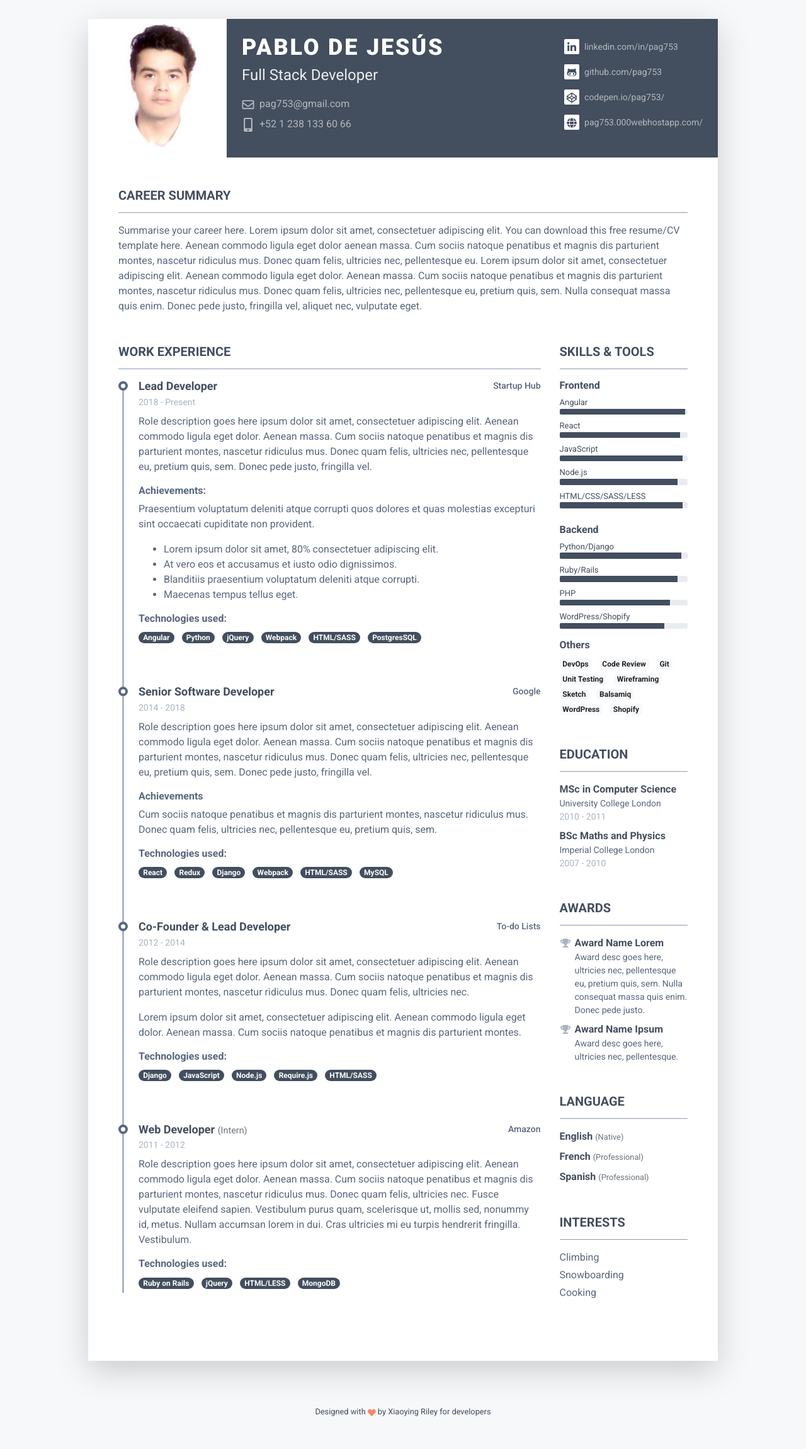
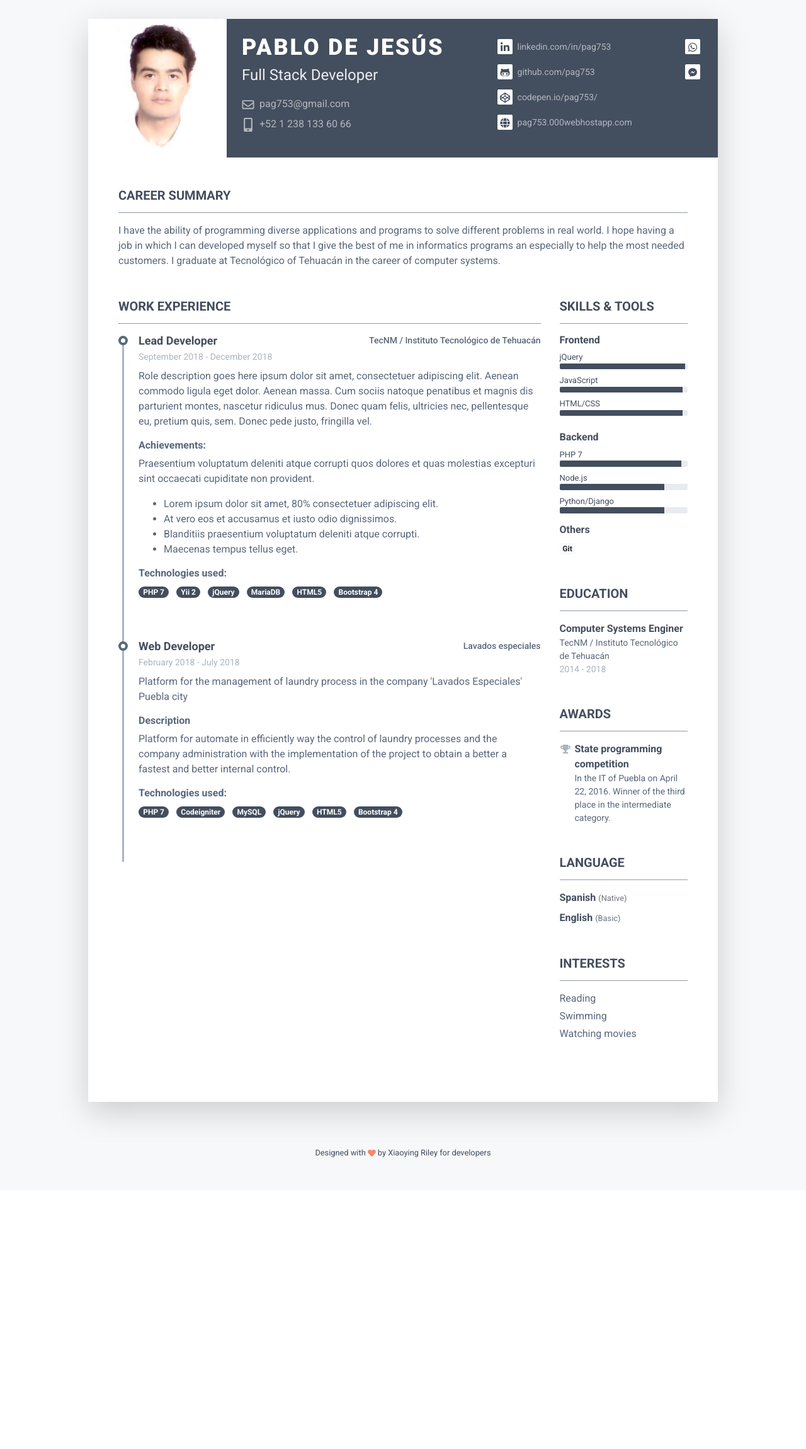
Before and after one commit to pag753/resume, a CodeIgniter app: page /database/ in a window 1280 px wide. Shown: the whole page at 63% size. After the commit the page ends 1837 px from the top, so only its background shows below. Run offline with CodeIgniter, Linux system fonts and the light colour scheme; some libraries are stand-ins or nearby versions.

Commit message:
Cambios en vista.

```diff
--- a/application/views/welcome_message.php
+++ b/application/views/welcome_message.php
@@ -40,7 +40,13 @@
 								<li class="mb-3"><a href="https://www.linkedin.com/in/pag753/" target="_blank"><span class="fa-container text-center mr-2"><i class="fab fa-linkedin-in fa-fw"></i></span>linkedin.com/in/pag753</a></li>
 								<li class="mb-3"><a href="https://github.com/pag753/" target="_blank"><span class="fa-container text-center mr-2"><i class="fab fa-github-alt fa-fw"></i></span>github.com/pag753</a></li>
 								<li class="mb-3"><a href="https://codepen.io/pag753/" target="_blank"><span class="fa-container text-center mr-2"><i class="fab fa-codepen fa-fw"></i></span>codepen.io/pag753/</a></li>
-								<li><a href="https://pag753.000webhostapp.com/" target="_blank"><span class="fa-container text-center mr-2"><i class="fas fa-globe"></i></span>pag753.000webhostapp.com/</a></li>
+								<li><a href="https://pag753.000webhostapp.com/" target="_blank"><span class="fa-container text-center mr-2"><i class="fas fa-globe"></i></span>pag753.000webhostapp.com</a></li>
+							</ul>
+						</div><!--//secondary-info-->
+						<div class="secondary-info ml-md-auto mt-2">
+							<ul class="resume-social list-unstyled">
+								<li class="mb-3"><a href="whatsapp://send?abid=+5212381336066&text=Hello%2C%20Pablo!" target="_blank"><span class="fa-container text-center mr-1"><i class="fab fa-whatsapp"></i></span></a></li>
+								<li class="mb-3"><a href="https://www.facebook.com/messages/t/PAdJGA" target="_blank"><span class="fa-container text-center mr-1"><i class="fab fa-facebook-messenger"></i></span></a></li>
 							</ul>
 						</div><!--//secondary-info-->
 					</div><!--//media-body-->
@@ -50,7 +56,7 @@
 				<section class="resume-section summary-section mb-5">
 					<h2 class="resume-section-title text-uppercase font-weight-bold pb-3 mb-3">Career Summary</h2>
 					<div class="resume-section-content">
-						<p class="mb-0">Summarise your career here. Lorem ipsum dolor sit amet, consectetuer adipiscing elit. You can download this free resume/CV template here. Aenean commodo ligula eget dolor aenean massa. Cum sociis natoque penatibus et magnis dis parturient montes, nascetur ridiculus mus. Donec quam felis, ultricies nec, pellentesque eu. Lorem ipsum dolor sit amet, consectetuer adipiscing elit. Aenean commodo ligula eget dolor. Aenean massa. Cum sociis natoque penatibus et magnis dis parturient montes, nascetur ridiculus mus. Donec quam felis, ultricies nec, pellentesque eu, pretium quis, sem. Nulla consequat massa quis enim. Donec pede justo, fringilla vel, aliquet nec, vulputate eget.</p>
+						<p class="mb-0">I have the ability of programming diverse applications and programs to solve different problems in real world. I hope having a job in which I can developed myself so that I give the best of me in informatics programs an especially to help the most needed customers. I graduate at Tecnológico of Tehuacán in the career of computer systems.</p>
 					</div>
 				</section><!--//summary-section-->
 				<div class="row">
@@ -64,9 +70,9 @@
 										<div class="resume-timeline-item-header mb-2">
 											<div class="d-flex flex-column flex-md-row">
 												<h3 class="resume-position-title font-weight-bold mb-1">Lead Developer</h3>
-												<div class="resume-company-name ml-auto">Startup Hub</div>
+												<div class="resume-company-name ml-auto">TecNM / Instituto Tecnológico de Tehuacán</div>
 											</div><!--//row-->
-											<div class="resume-position-time">2018 - Present</div>
+											<div class="resume-position-time">September 2018 - December 2018</div>
 										</div><!--//resume-timeline-item-header-->
 										<div class="resume-timeline-item-desc">
 											<p>Role description goes here ipsum dolor sit amet, consectetuer adipiscing elit. Aenean commodo ligula eget dolor. Aenean massa. Cum sociis natoque penatibus et magnis dis parturient montes, nascetur ridiculus mus. Donec quam felis, ultricies nec, pellentesque eu, pretium quis, sem. Donec pede justo, fringilla vel.</p>
@@ -80,12 +86,12 @@
 											</ul>
 											<h4 class="resume-timeline-item-desc-heading font-weight-bold">Technologies used:</h4>
 											<ul class="list-inline">
-												<li class="list-inline-item"><span class="badge badge-primary badge-pill">Angular</span></li>
-												<li class="list-inline-item"><span class="badge badge-primary badge-pill">Python</span></li>
+												<li class="list-inline-item"><span class="badge badge-primary badge-pill">PHP 7</span></li>
+												<li class="list-inline-item"><span class="badge badge-primary badge-pill">Yii 2</span></li>
 												<li class="list-inline-item"><span class="badge badge-primary badge-pill">jQuery</span></li>
-												<li class="list-inline-item"><span class="badge badge-primary badge-pill">Webpack</span></li>
-												<li class="list-inline-item"><span class="badge badge-primary badge-pill">HTML/SASS</span></li>
-												<li class="list-inline-item"><span class="badge badge-primary badge-pill">PostgresSQL</span></li>
+												<li class="list-inline-item"><span class="badge badge-primary badge-pill">MariaDB</span></li>
+												<li class="list-inline-item"><span class="badge badge-primary badge-pill">HTML5</span></li>
+												<li class="list-inline-item"><span class="badge badge-primary badge-pill">Bootstrap 4</span></li>
 											</ul>
 										</div><!--//resume-timeline-item-desc-->
 
@@ -95,69 +101,23 @@
 
 										<div class="resume-timeline-item-header mb-2">
 											<div class="d-flex flex-column flex-md-row">
-												<h3 class="resume-position-title font-weight-bold mb-1">Senior Software Developer</h3>
-												<div class="resume-company-name ml-auto">Google</div>
+												<h3 class="resume-position-title font-weight-bold mb-1">Web Developer</h3>
+												<div class="resume-company-name ml-auto">Lavados especiales</div>
 											</div><!--//row-->
-											<div class="resume-position-time">2014 - 2018</div>
+											<div class="resume-position-time">February 2018 - July 2018</div>
 										</div><!--//resume-timeline-item-header-->
 										<div class="resume-timeline-item-desc">
-											<p>Role description goes here ipsum dolor sit amet, consectetuer adipiscing elit. Aenean commodo ligula eget dolor. Aenean massa. Cum sociis natoque penatibus et magnis dis parturient montes, nascetur ridiculus mus. Donec quam felis, ultricies nec, pellentesque eu, pretium quis, sem. Donec pede justo, fringilla vel.</p>
-											<h4 class="resume-timeline-item-desc-heading font-weight-bold">Achievements</h4>
-											<p>Cum sociis natoque penatibus et magnis dis parturient montes, nascetur ridiculus mus. Donec quam felis, ultricies nec, pellentesque eu, pretium quis, sem.</p>
+											<p>Platform for the management of laundry process in the company 'Lavados Especiales' Puebla city</p>
+											<h4 class="resume-timeline-item-desc-heading font-weight-bold">Description</h4>
+											<p>Platform for automate in efficiently way the control of laundry processes and the company administration with the implementation of the project to obtain a better a fastest and better internal control.</p>
 											<h4 class="resume-timeline-item-desc-heading font-weight-bold">Technologies used:</h4>
 											<ul class="list-inline">
-												<li class="list-inline-item"><span class="badge badge-primary badge-pill">React</span></li>
-												<li class="list-inline-item"><span class="badge badge-primary badge-pill">Redux</span></li>
-												<li class="list-inline-item"><span class="badge badge-primary badge-pill">Django</span></li>
-												<li class="list-inline-item"><span class="badge badge-primary badge-pill">Webpack</span></li>
-												<li class="list-inline-item"><span class="badge badge-primary badge-pill">HTML/SASS</span></li>
+												<li class="list-inline-item"><span class="badge badge-primary badge-pill">PHP 7</span></li>
+												<li class="list-inline-item"><span class="badge badge-primary badge-pill">Codeigniter</span></li>
 												<li class="list-inline-item"><span class="badge badge-primary badge-pill">MySQL</span></li>
-											</ul>
-										</div><!--//resume-timeline-item-desc-->
-
-									</article><!--//resume-timeline-item-->
-
-									<article class="resume-timeline-item position-relative pb-5">
-
-										<div class="resume-timeline-item-header mb-2">
-											<div class="d-flex flex-column flex-md-row">
-												<h3 class="resume-position-title font-weight-bold mb-1">Co-Founder & Lead Developer</h3>
-												<div class="resume-company-name ml-auto">To-do Lists</div>
-											</div><!--//row-->
-											<div class="resume-position-time">2012 - 2014</div>
-										</div><!--//resume-timeline-item-header-->
-										<div class="resume-timeline-item-desc">
-											<p>Role description goes here ipsum dolor sit amet, consectetuer adipiscing elit. Aenean commodo ligula eget dolor. Aenean massa. Cum sociis natoque penatibus et magnis dis parturient montes, nascetur ridiculus mus. Donec quam felis, ultricies nec.</p>
-											<p>Lorem ipsum dolor sit amet, consectetuer adipiscing elit. Aenean commodo ligula eget dolor. Aenean massa. Cum sociis natoque penatibus et magnis dis parturient montes.</p>
-											<h4 class="resume-timeline-item-desc-heading font-weight-bold">Technologies used:</h4>
-											<ul class="list-inline">
-												<li class="list-inline-item"><span class="badge badge-primary badge-pill">Django</span></li>
-												<li class="list-inline-item"><span class="badge badge-primary badge-pill">JavaScript</span></li>
-												<li class="list-inline-item"><span class="badge badge-primary badge-pill">Node.js</span></li>
-												<li class="list-inline-item"><span class="badge badge-primary badge-pill">Require.js</span></li>
-												<li class="list-inline-item"><span class="badge badge-primary badge-pill">HTML/SASS</span></li>
-											</ul>
-										</div><!--//resume-timeline-item-desc-->
-
-									</article><!--//resume-timeline-item-->
-
-									<article class="resume-timeline-item position-relative">
-
-										<div class="resume-timeline-item-header mb-2">
-											<div class="d-flex flex-column flex-md-row">
-												<h3 class="resume-position-title font-weight-bold mb-1">Web Developer <small class="text-muted">(Intern)</small></h3>
-												<div class="resume-company-name ml-auto">Amazon</div>
-											</div><!--//row-->
-											<div class="resume-position-time">2011 - 2012</div>
-										</div><!--//resume-timeline-item-header-->
-										<div class="resume-timeline-item-desc">
-											<p>Role description goes here ipsum dolor sit amet, consectetuer adipiscing elit. Aenean commodo ligula eget dolor. Aenean massa. Cum sociis natoque penatibus et magnis dis parturient montes, nascetur ridiculus mus. Donec quam felis, ultricies nec. Fusce vulputate eleifend sapien. Vestibulum purus quam, scelerisque ut, mollis sed, nonummy id, metus. Nullam accumsan lorem in dui. Cras ultricies mi eu turpis hendrerit fringilla. Vestibulum.</p>
-											<h4 class="resume-timeline-item-desc-heading font-weight-bold">Technologies used:</h4>
-											<ul class="list-inline">
-												<li class="list-inline-item"><span class="badge badge-primary badge-pill">Ruby on Rails</span></li>
 												<li class="list-inline-item"><span class="badge badge-primary badge-pill">jQuery</span></li>
-												<li class="list-inline-item"><span class="badge badge-primary badge-pill">HTML/LESS</span></li>
-												<li class="list-inline-item"><span class="badge badge-primary badge-pill">MongoDB</span></li>
+												<li class="list-inline-item"><span class="badge badge-primary badge-pill">HTML5</span></li>
+												<li class="list-inline-item"><span class="badge badge-primary badge-pill">Bootstrap 4</span></li>
 											</ul>
 										</div><!--//resume-timeline-item-desc-->
 
@@ -166,13 +126,9 @@
 
 								</div><!--//resume-timeline-->
 
-
-
-
-
-
 							</div>
 						</section><!--//experience-section-->
+
 					</div>
 					<div class="col-lg-3">
 						<section class="resume-section skills-section mb-5">
@@ -182,15 +138,9 @@
 									<h4 class="resume-skills-cat font-weight-bold">Frontend</h4>
 									<ul class="list-unstyled mb-4">
 										<li class="mb-2">
-											<div class="resume-skill-name">Angular</div>
+											<div class="resume-skill-name">jQuery</div>
 											<div class="progress resume-progress">
 												<div class="progress-bar theme-progress-bar-dark" role="progressbar" style="width: 98%" aria-valuenow="25" aria-valuemin="0" aria-valuemax="100"></div>
-											</div>
-										</li>
-										<li class="mb-2">
-											<div class="resume-skill-name">React</div>
-											<div class="progress resume-progress">
-												<div class="progress-bar theme-progress-bar-dark" role="progressbar" style="width: 94%" aria-valuenow="25" aria-valuemin="0" aria-valuemax="100"></div>
 											</div>
 										</li>
 										<li class="mb-2">
@@ -199,15 +149,8 @@
 												<div class="progress-bar theme-progress-bar-dark" role="progressbar" style="width: 96%" aria-valuenow="25" aria-valuemin="0" aria-valuemax="100"></div>
 											</div>
 										</li>
-
 										<li class="mb-2">
-											<div class="resume-skill-name">Node.js</div>
-											<div class="progress resume-progress">
-												<div class="progress-bar theme-progress-bar-dark" role="progressbar" style="width: 92%" aria-valuenow="25" aria-valuemin="0" aria-valuemax="100"></div>
-											</div>
-										</li>
-										<li class="mb-2">
-											<div class="resume-skill-name">HTML/CSS/SASS/LESS</div>
+											<div class="resume-skill-name">HTML/CSS</div>
 											<div class="progress resume-progress">
 												<div class="progress-bar theme-progress-bar-dark" role="progressbar" style="width: 96%" aria-valuenow="25" aria-valuemin="0" aria-valuemax="100"></div>
 											</div>
@@ -219,44 +162,31 @@
 									<h4 class="resume-skills-cat font-weight-bold">Backend</h4>
 									<ul class="list-unstyled">
 										<li class="mb-2">
-											<div class="resume-skill-name">Python/Django</div>
+											<div class="resume-skill-name">PHP 7</div>
 											<div class="progress resume-progress">
 												<div class="progress-bar theme-progress-bar-dark" role="progressbar" style="width: 95%" aria-valuenow="25" aria-valuemin="0" aria-valuemax="100"></div>
 											</div>
 										</li>
 										<li class="mb-2">
-											<div class="resume-skill-name">Ruby/Rails</div>
-											<div class="progress resume-progress">
-												<div class="progress-bar theme-progress-bar-dark" role="progressbar" style="width: 92%" aria-valuenow="25" aria-valuemin="0" aria-valuemax="100"></div>
-											</div>
-										</li>
-										<li class="mb-2">
-											<div class="resume-skill-name">PHP</div>
-											<div class="progress resume-progress">
-												<div class="progress-bar theme-progress-bar-dark" role="progressbar" style="width: 86%" aria-valuenow="25" aria-valuemin="0" aria-valuemax="100"></div>
-											</div>
-										</li>
-										<li class="mb-2">
-											<div class="resume-skill-name">WordPress/Shopify</div>
+											<div class="resume-skill-name">Node.js</div>
 											<div class="progress resume-progress">
 												<div class="progress-bar theme-progress-bar-dark" role="progressbar" style="width: 82%" aria-valuenow="25" aria-valuemin="0" aria-valuemax="100"></div>
 											</div>
 										</li>
+										<li class="mb-2">
+											<div class="resume-skill-name">Python/Django</div>
+											<div class="progress resume-progress">
+												<div class="progress-bar theme-progress-bar-dark" role="progressbar" style="width: 82%" aria-valuenow="25" aria-valuemin="0" aria-valuemax="100"></div>
+											</div>
+										</li>
+
 									</ul>
 								</div><!--//resume-skill-item-->
 
 								<div class="resume-skill-item">
 									<h4 class="resume-skills-cat font-weight-bold">Others</h4>
 									<ul class="list-inline">
-										<li class="list-inline-item"><span class="badge badge-light">DevOps</span></li>
-										<li class="list-inline-item"><span class="badge badge-light">Code Review</span></li>
 										<li class="list-inline-item"><span class="badge badge-light">Git</span></li>
-										<li class="list-inline-item"><span class="badge badge-light">Unit Testing</span></li>
-										<li class="list-inline-item"><span class="badge badge-light">Wireframing</span></li>
-										<li class="list-inline-item"><span class="badge badge-light">Sketch</span></li>
-										<li class="list-inline-item"><span class="badge badge-light">Balsamiq</span></li>
-										<li class="list-inline-item"><span class="badge badge-light">WordPress</span></li>
-										<li class="list-inline-item"><span class="badge badge-light">Shopify</span></li>
 									</ul>
 								</div><!--//resume-skill-item-->
 							</div><!--resume-section-content-->
@@ -266,14 +196,9 @@
 							<div class="resume-section-content">
 								<ul class="list-unstyled">
 									<li class="mb-2">
-										<div class="resume-degree font-weight-bold">MSc in Computer Science</div>
-										<div class="resume-degree-org">University College London</div>
-										<div class="resume-degree-time">2010 - 2011</div>
-									</li>
-									<li>
-										<div class="resume-degree font-weight-bold">BSc Maths and Physics</div>
-										<div class="resume-degree-org">Imperial College London</div>
-										<div class="resume-degree-time">2007 - 2010</div>
+										<div class="resume-degree font-weight-bold">Computer Systems Enginer</div>
+										<div class="resume-degree-org">TecNM / Instituto Tecnológico de Tehuacán</div>
+										<div class="resume-degree-time">2014 - 2018</div>
 									</li>
 								</ul>
 							</div>
@@ -284,13 +209,8 @@
 								<ul class="list-unstyled resume-awards-list">
 									<li class="mb-2 pl-4 position-relative">
 										<i class="resume-award-icon fas fa-trophy position-absolute" data-fa-transform="shrink-2"></i>
-										<div class="resume-award-name">Award Name Lorem</div>
-										<div class="resume-award-desc">Award desc goes here, ultricies nec, pellentesque eu, pretium quis, sem. Nulla consequat massa quis enim. Donec pede justo.</div>
-									</li>
-									<li class="mb-0 pl-4 position-relative">
-										<i class="resume-award-icon fas fa-trophy position-absolute" data-fa-transform="shrink-2"></i>
-										<div class="resume-award-name">Award Name Ipsum</div>
-										<div class="resume-award-desc">Award desc goes here, ultricies nec, pellentesque.</div>
+										<div class="resume-award-name">State programming competition</div>
+										<div class="resume-award-desc">In the IT of Puebla on April 22, 2016. Winner of the third place in the intermediate category.</div>
 									</li>
 								</ul>
 							</div>
@@ -299,9 +219,8 @@
 							<h2 class="resume-section-title text-uppercase font-weight-bold pb-3 mb-3">Language</h2>
 							<div class="resume-section-content">
 								<ul class="list-unstyled resume-lang-list">
-									<li class="mb-2"><span class="resume-lang-name font-weight-bold">English</span> <small class="text-muted font-weight-normal">(Native)</small></li>
-									<li class="mb-2 align-middle"><span class="resume-lang-name font-weight-bold">French</span> <small class="text-muted font-weight-normal">(Professional)</small></li>
-									<li><span class="resume-lang-name font-weight-bold">Spanish</span> <small class="text-muted font-weight-normal">(Professional)</small></li>
+									<li class="mb-2"><span class="resume-lang-name font-weight-bold">Spanish</span> <small class="text-muted font-weight-normal">(Native)</small></li>
+									<li class="mb-2 align-middle"><span class="resume-lang-name font-weight-bold">English</span> <small class="text-muted font-weight-normal">(Basic)</small></li>
 								</ul>
 							</div>
 						</section><!--//language-section-->
@@ -309,9 +228,9 @@
 							<h2 class="resume-section-title text-uppercase font-weight-bold pb-3 mb-3">Interests</h2>
 							<div class="resume-section-content">
 								<ul class="list-unstyled">
-									<li class="mb-1">Climbing</li>
-									<li class="mb-1">Snowboarding</li>
-									<li class="mb-1">Cooking</li>
+									<li class="mb-1">Reading</li>
+									<li class="mb-1">Swimming</li>
+									<li class="mb-1">Watching movies</li>
 								</ul>
 							</div>
 						</section><!--//interests-section-->
```
